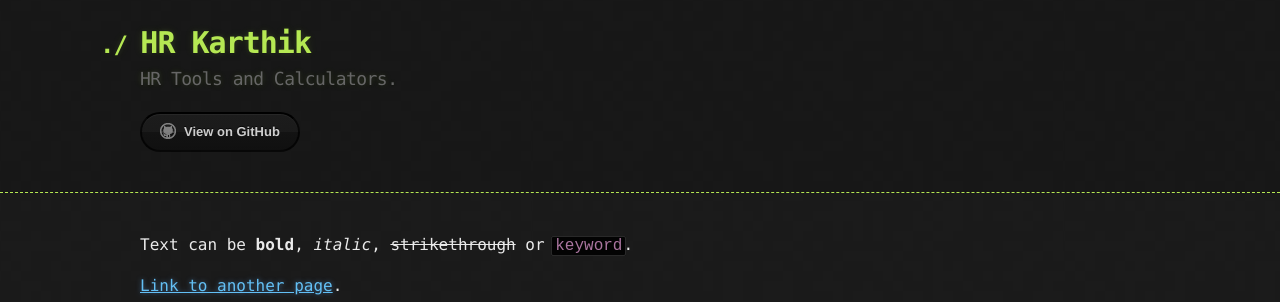
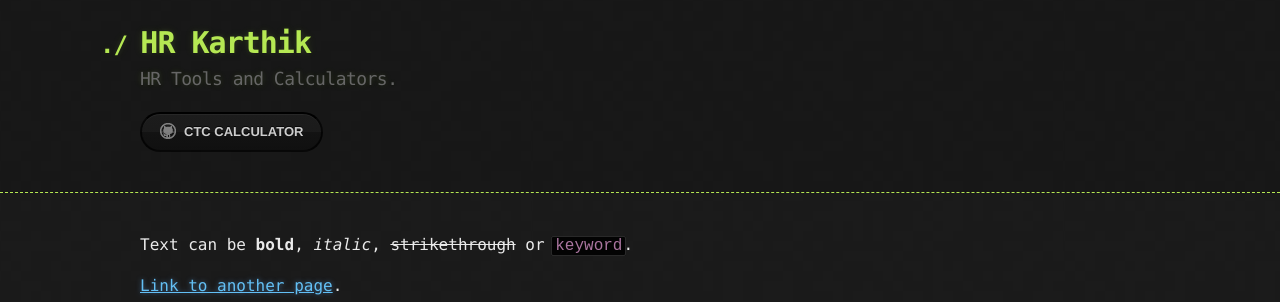
Before and after one commit to PrinceKSK6/princeksk6.github.io, a Jekyll site: the page built from index.md, in a window 1280 px wide and 900 px high. Shown: the top 302 px of the window. Built offline with Jekyll 4.4.1, drawn with Linux system fonts in a browser that asks for light colours.

Commit message:
Update default.html

```diff
--- a/_layouts/default.html
+++ b/_layouts/default.html
@@ -24,7 +24,7 @@
             <a href="{{ site.github.zip_url }}" class="btn">Download as .zip</a>
             <a href="{{ site.github.tar_url }}" class="btn">Download as .tar.gz</a>
           {% endif %}
-          <a href="{{ site.github.repository_url }}" class="btn btn-github"><span class="icon"></span>View on GitHub</a>
+          <a href="https://www.ctccalculator.in/" class="btn btn-github"><span class="icon"></span>CTC CALCULATOR</a>
         </section>
       </div>
     </header>
```
